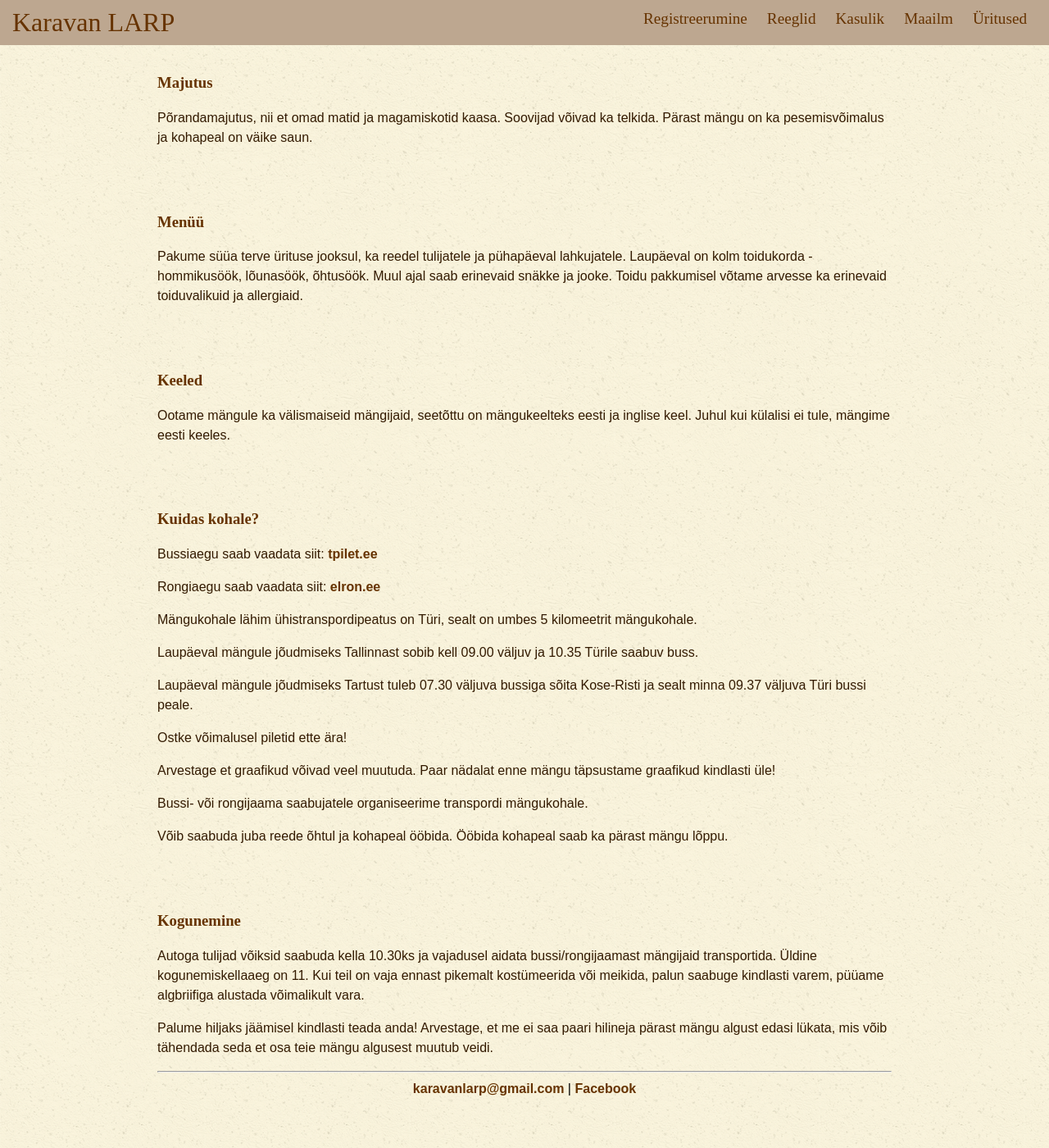
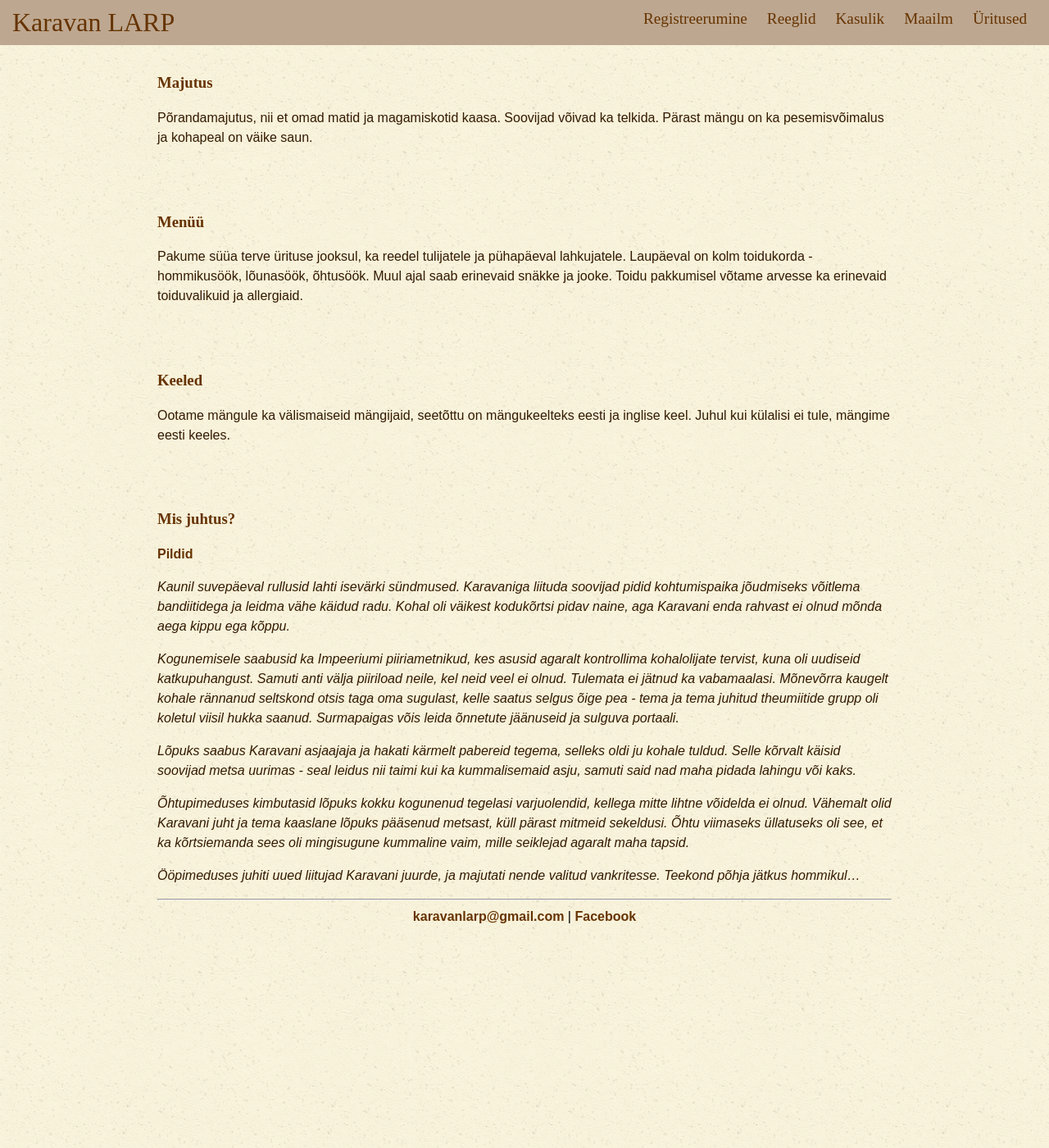
Before and after one commit to karavanlarp/karavanlarp.github.io, a Jekyll site: the page built from est/events/algus.md, in a window 1280 px wide and 1400 px high, scrolled down 2052 px. Shown: the whole window at 82% size. Built offline with Jekyll 4.4.1, drawn with Linux system fonts in a browser that asks for light colours; some web fonts are replaced.

Commit message:
update first event page

```diff
--- a/est/events/algus.md
+++ b/est/events/algus.md
@@ -79,28 +79,16 @@ Pakume süüa terve ürituse jooksul, ka reedel tulijatele ja pühapäeval lahku
 
 Ootame mängule ka välismaiseid mängijaid, seetõttu on mängukeelteks eesti ja inglise keel. Juhul kui külalisi ei tule, mängime eesti keeles.
 
-### Kuidas kohale?
+<h3 id="description">Mis juhtus?</h3>
 
-Bussiaegu saab vaadata siit: [tpilet.ee](https://www.tpilet.ee/)
+[Pildid](https://photos.google.com/share/AF1QipNobX8upqdh14tTf0mOjy8BD8Lss9AyBRiLB4qnYq7TOA540c0R-C1qpSOqEa0H-Q?key=ejF4VHpuRF9ZZ2g4M2tpNmg0T2tySVNFV0VJbFpB)
 
-Rongiaegu saab vaadata siit: [elron.ee](http://elron.ee/)
+_Kaunil suvepäeval rullusid lahti isevärki sündmused. Karavaniga liituda soovijad pidid kohtumispaika jõudmiseks võitlema bandiitidega ja leidma vähe käidud radu. Kohal oli väikest kodukõrtsi pidav naine, aga Karavani enda rahvast ei olnud mõnda aega kippu ega kõppu._
 
-Mängukohale lähim ühistranspordipeatus on Türi, sealt on umbes 5 kilomeetrit mängukohale.
+_Kogunemisele saabusid ka Impeeriumi piiriametnikud, kes asusid agaralt kontrollima kohalolijate tervist, kuna oli uudiseid katkupuhangust. Samuti anti välja piiriload neile, kel neid veel ei olnud. Tulemata ei jätnud ka vabamaalasi. Mõnevõrra kaugelt kohale rännanud seltskond otsis taga oma sugulast, kelle saatus selgus õige pea - tema ja tema juhitud theumiitide grupp oli koletul viisil hukka saanud. Surmapaigas võis leida õnnetute jäänuseid ja sulguva portaali._
 
-Laupäeval mängule jõudmiseks Tallinnast sobib kell 09.00 väljuv ja 10.35 Türile saabuv buss.
+_Lõpuks saabus Karavani asjaajaja ja hakati kärmelt pabereid tegema, selleks oldi ju kohale tuldud. Selle kõrvalt käisid soovijad metsa uurimas - seal leidus nii taimi kui ka kummalisemaid asju, samuti said nad maha pidada lahingu või kaks._
 
-Laupäeval mängule jõudmiseks Tartust tuleb 07.30 väljuva bussiga sõita Kose-Risti ja sealt minna 09.37 väljuva Türi bussi peale.
+_Õhtupimeduses kimbutasid lõpuks kokku kogunenud tegelasi varjuolendid, kellega mitte lihtne võidelda ei olnud. Vähemalt olid Karavani juht ja tema kaaslane lõpuks pääsenud metsast, küll pärast mitmeid sekeldusi. Õhtu viimaseks üllatuseks oli see, et ka kõrtsiemanda sees oli mingisugune kummaline vaim, mille seiklejad agaralt maha tapsid._
 
-Ostke võimalusel piletid ette ära!
-
-Arvestage et graafikud võivad veel muutuda. Paar nädalat enne mängu täpsustame graafikud kindlasti üle!
-
-Bussi- või rongijaama saabujatele organiseerime transpordi mängukohale.
-
-Võib saabuda juba reede õhtul ja kohapeal ööbida. Ööbida kohapeal saab ka pärast mängu lõppu.
-
-### Kogunemine
-
-Autoga tulijad võiksid saabuda kella 10.30ks ja vajadusel aidata bussi/rongijaamast mängijaid transportida. Üldine kogunemiskellaaeg on 11. Kui teil on vaja ennast pikemalt kostümeerida või meikida, palun saabuge kindlasti varem, püüame algbriifiga alustada võimalikult vara.
-
-Palume hiljaks jäämisel kindlasti teada anda! Arvestage, et me ei saa paari hilineja pärast mängu algust edasi lükata, mis võib tähendada seda et osa teie mängu algusest muutub veidi.
+_Ööpimeduses juhiti uued liitujad Karavani juurde, ja majutati nende valitud vankritesse. Teekond põhja jätkus hommikul..._
```
